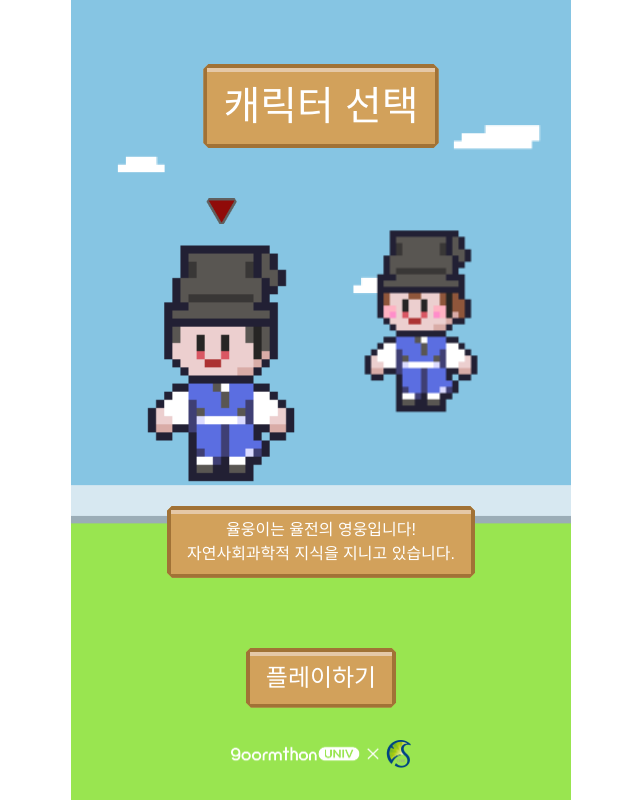
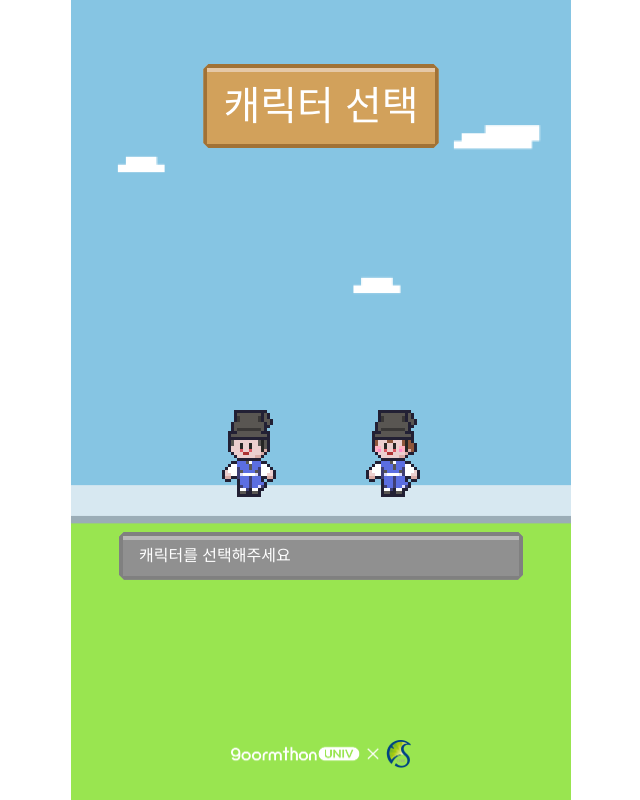
Before and after one commit to ESC-Organization/ESC-client, a React (Vite) app: page /character-selection in a window 1280 px wide. Shown: the whole page, without its empty margins (319-959 px from the left). Built offline with nearby package versions, Linux system fonts and the light colour scheme; a web font is replaced by a local one.

Commit message:
feat: Update character selection UI with new design

```diff
--- a/src/component/prolog/AngledBox.tsx
+++ b/src/component/prolog/AngledBox.tsx
@@ -2,19 +2,42 @@ import React from 'react';
 
 interface BoxComponentProps {
   children: React.ReactNode;
+  background?: string;
+  border?: string;
+  lineBackground?: string;
+  className?: string;
+  onClick?: () => void;
 }
 
-export default function AngledBox({ children }: BoxComponentProps) {
+export default function AngledBox({
+  children,
+  background = 'bg-[#D2A15B]',
+  border = 'border-[#A17236]',
+  lineBackground = 'bg-[#E5C8A7]',
+  className,
+  onClick,
+}: BoxComponentProps) {
   return (
     <div
-      className="bg-[#D2A15B] border-4 border-[#A17236] px-4 py-2 shadow-lg relative inline-block"
+      className={`px-4 py-2 shadow-lg relative inline-block border-4 ${background} ${border} ${className}`}
       style={{
         clipPath:
           'polygon(5px 0, calc(100% - 5px) 0, 100% 5px, 100% calc(100% - 5px), calc(100% - 5px) 100%, 5px 100%, 0 calc(100% - 5px), 0 5px)',
       }}
     >
-      <div className="absolute top-0 left-0 w-full h-1 bg-[#E5C8A7] z-10"></div>
+      <div
+        className={`absolute top-0 left-0 w-full h-1 z-10 ${lineBackground}`}
+      />
       {children}
+      {/* 선택 완료 버튼이 있는 경우 -> 선택 버튼 실행*/}
+      {onClick && (
+        <>
+          <div className="mt-16" />
+          <div className="absolute right-4 bottom-2 text-white text-[1rem] flex justify-center items-center cursor-pointer">
+            <span onClick={onClick}>선택 완료 {'>'}</span>
+          </div>
+        </>
+      )}
     </div>
   );
 }
--- a/src/pages/prolog/CharacterSelection.tsx
+++ b/src/pages/prolog/CharacterSelection.tsx
@@ -4,7 +4,7 @@ import AngledBox from '@/component/prolog/AngledBox';
 
 export default function CharacterSelection() {
   const navigate = useNavigate();
-  const [selectedCharacter, setSelectedCharacter] = useState<string>('boy');
+  const [selectedCharacter, setSelectedCharacter] = useState<string>('');
 
   const handleCharacterSelect = (character: string) => {
     setSelectedCharacter(character);
@@ -34,97 +34,107 @@ export default function CharacterSelection() {
         </div>
 
         {/* 캐릭터 선택 섹션 */}
-        <div className="content-wrapper flex flex-col mt-auto mb-auto mx-4">
-          <div className="flex ">
+        <div className="content-wrapper flex flex-col w-full mt-auto mb-auto mx-4">
+          <div className="mt-8 flex justify-center gap-12 relative">
+            {/* Character Boy */}
             <div
-              className={
-                'flex flex-col items-center cursor-pointer transition-all duration-300 mt-4'
-              }
-              style={
-                selectedCharacter === 'boy' ? { transform: 'scale(1.3)' } : {}
-              }
+              className="relative flex flex-col items-center cursor-pointer transition-all duration-300"
+              style={{
+                transform:
+                  selectedCharacter === 'boy' ? 'scale(1.3)' : 'scale(1)',
+                transformOrigin: 'center bottom',
+              }}
               onClick={() => handleCharacterSelect('boy')}
             >
               {selectedCharacter === 'boy' && (
-                <div className="relative w-[24px] h-[24px]">
+                <div className="absolute -top-8 w-[24px] h-[24px]">
                   <img src="/src/assets/images/prolog/character-pointer.png" />
                 </div>
               )}
               <img
-                src="src/assets/images/prolog/character-yuloong.png"
+                src="/src/assets/images/prolog/character-yuloong.png"
                 alt="Character Boy"
-                className={`w-[170px] h-auto mb-4 ${
-                  selectedCharacter === 'boy' ? 'w-[200px]' : ''
-                }`}
+                className="w-[96px] h-auto mb-4"
               />
             </div>
 
             {/* Character Girl */}
             <div
-              className={
-                'flex flex-col items-center cursor-pointer transition-all duration-300 '
-              }
-              style={
-                selectedCharacter === 'girl' ? { transform: 'scale(1.3)' } : {}
-              }
+              className="relative flex flex-col items-center cursor-pointer transition-all duration-300"
+              style={{
+                transform:
+                  selectedCharacter === 'girl' ? 'scale(1.3)' : 'scale(1)',
+                transformOrigin: 'center bottom',
+              }}
               onClick={() => handleCharacterSelect('girl')}
             >
               {selectedCharacter === 'girl' && (
-                <div className="relative w-[24px] h-[24px]">
+                <div className="absolute -top-8 w-[24px] h-[24px]">
                   <img src="/src/assets/images/prolog/character-pointer.png" />
                 </div>
               )}
               <img
-                src="src/assets/images/prolog/character-myungwoong.png"
+                src="/src/assets/images/prolog/character-myungwoong.png"
                 alt="Character Girl"
-                className={`w-[200px] h-auto mb-4 ${
-                  selectedCharacter === 'girl' ? 'w-[200px]' : ''
-                }`}
+                className="w-[96px] h-auto mb-4"
               />
             </div>
-          </div>
             {/* 캐릭터 설명 텍스트 */}
-          <div className="mt-8 text-white text-center">
+            <div className="text-white absolute top-32 w-full 500px:px-12">
+              <div className="flex justify-start">
+                {selectedCharacter === '' && (
+                  <AngledBox
+                    background="bg-[#909090]"
+                    border="border-[#808080]"
+                    lineBackground="bg-[#E0E0E0] opacity-50"
+                    className="w-full"
+                  >
+                    <span>캐릭터를 선택해주세요</span>
+                  </AngledBox>
+                )}
                 {selectedCharacter === 'boy' && (
-              <AngledBox>
+                  <AngledBox
+                    background="bg-[#909090]"
+                    border="border-[#808080]"
+                    lineBackground="bg-[#E0E0E0] opacity-50"
+                    className="w-full"
+                    onClick={handleNavigateToLogin}
+                  >
                     <span>
-                  율웅이는 율전의 영웅입니다! <br />
-                  자연사회과학적 지식을 지니고 있습니다.
+                      '율웅이'는 율전의 영웅입니다! <br />
+                      자연과학적 지식을 지녔습니다.
                     </span>
                   </AngledBox>
                 )}
                 {selectedCharacter === 'girl' && (
-              <AngledBox>
+                  <AngledBox
+                    background="bg-[#909090]"
+                    border="border-[#808080]"
+                    lineBackground="bg-[#E0E0E0] opacity-50"
+                    className="w-full"
+                    onClick={handleNavigateToLogin}
+                  >
                     <span>
-                  명웅이는 명륜의 영웅입니다! <br />
-                  인문사회과학적 지식을 지니고 있습니다.
+                      '명웅이'는 명륜의 영웅입니다! <br />
+                      인문사회과학적 지식을 지녔습니다.
                     </span>
                   </AngledBox>
                 )}
               </div>
             </div>
+          </div>
+        </div>
 
         {/* 하단 버튼 */}
         <div className="mb-8 text-center">
-          <div className="flex flex-col items-center gap-8">
-            <AngledBox>
-              <span
-                className="text-white text-[1.5rem] cursor-pointer"
-                onClick={handleNavigateToLogin}
-              >
-                플레이하기
-              </span>
-            </AngledBox>
-
           <div className="w-[50%] mx-auto">
             <img
-                src="src/assets/images/prolog/skku-logo.png"
+              src="/src/assets/images/prolog/skku-logo.png"
               alt="SKKU Logo"
             />
           </div>
         </div>
       </div>
     </div>
-    </div>
   );
 }
```
Also changed, not shown: src/assets/images/prolog/character-myungwoong.png. Lines whose indentation alone changed are shown as unchanged.
